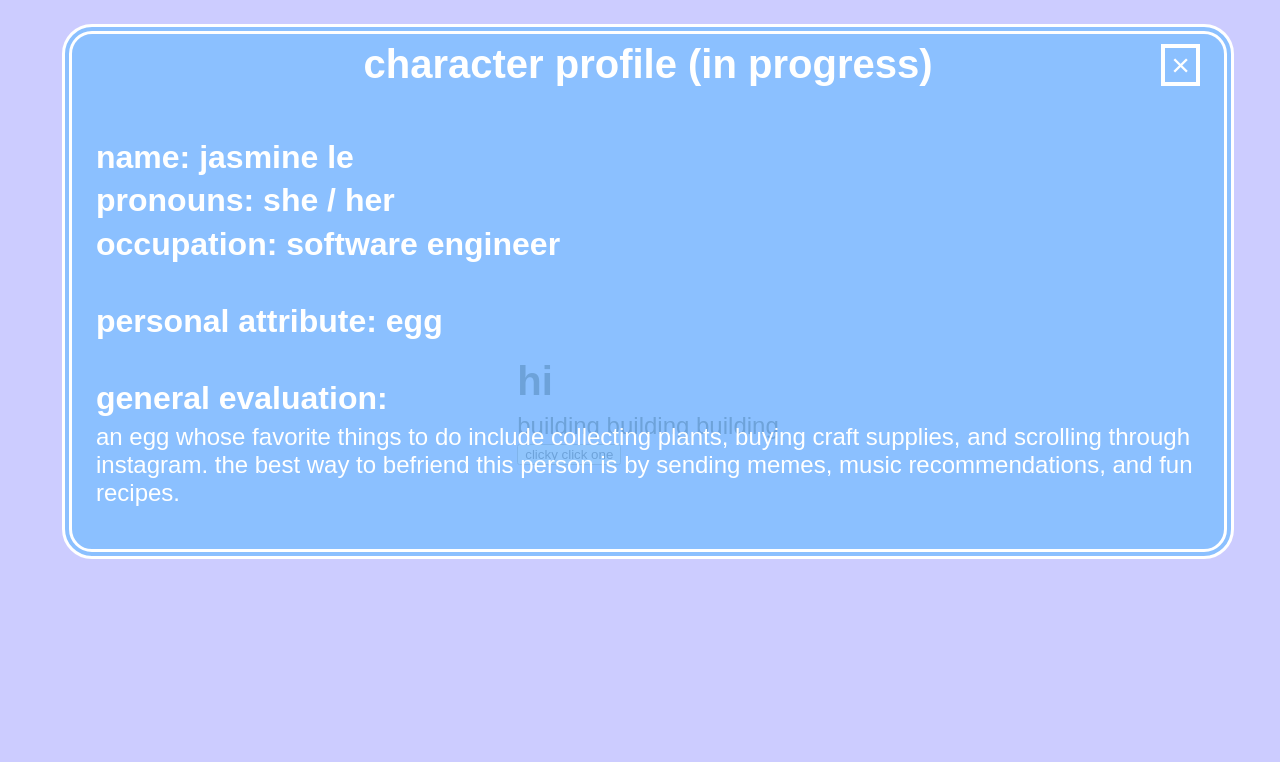
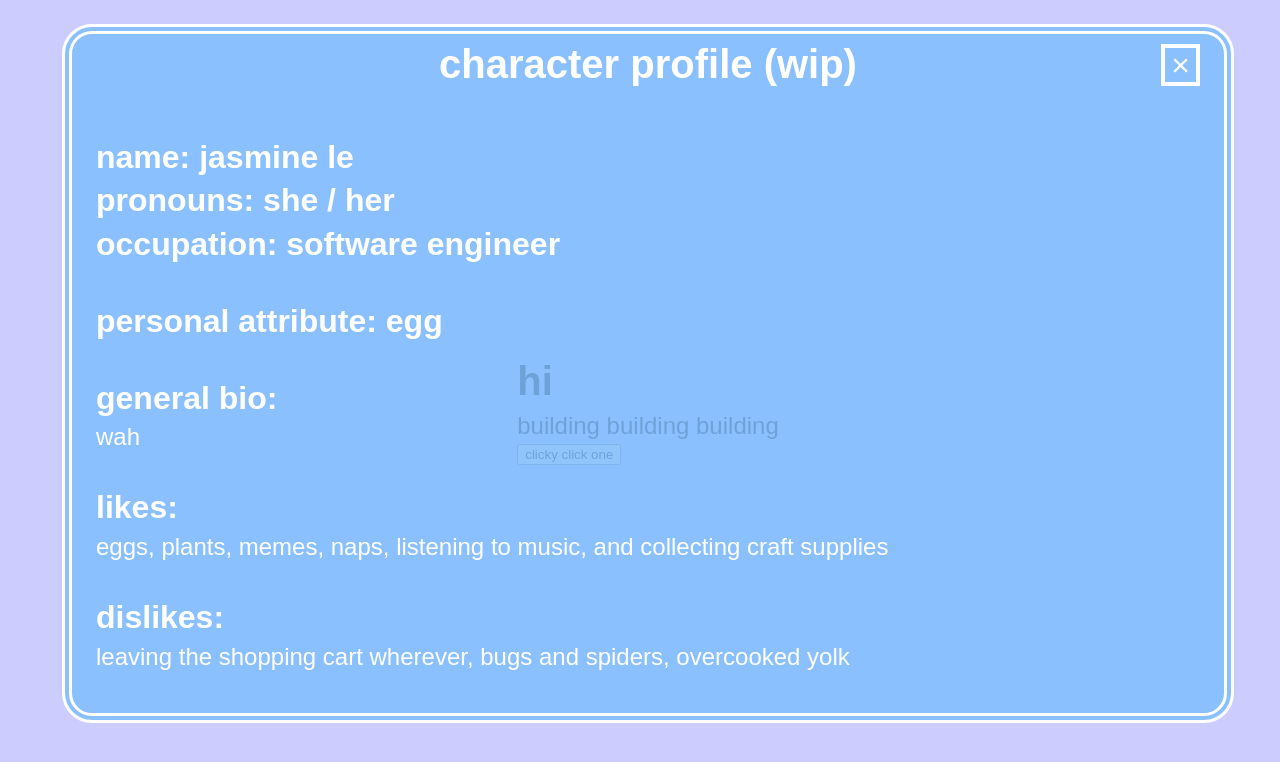
Before and after one commit to jasminevle/jasminevle.com, a Gatsby site: page / in a window 1280 px wide. Both pictures are taken after a click on the button "clicky click one". Built offline with nearby package versions, Linux system fonts and the light colour scheme; Gatsby itself is replaced by a stand-in of ours.

Commit message:
[update modal]: character profile

```diff
--- a/src/modals/profile.tsx
+++ b/src/modals/profile.tsx
@@ -11,7 +11,7 @@ export default function Profile(props: Props) {
     const { isShown, setIsShown } = props;
 
     return (
-        <Modal isShown={isShown} setIsShown={setIsShown} title="character profile (in progress)">
+        <Modal isShown={isShown} setIsShown={setIsShown} title="character profile (wip)">
             <Section>
                 <h2>name: jasmine le </h2>
                 <h2>pronouns: she / her </h2>
@@ -20,12 +20,14 @@ export default function Profile(props: Props) {
             <Section title="personal attribute: egg" />
             {/* <Section title="personal skills" />
             <Section title="overall stats" /> */}
-            <Section title="general evaluation:">
-                <p>
-                    an egg whose favorite things to do include collecting plants, buying craft supplies, and scrolling
-                    through instagram. the best way to befriend this person is by sending memes, music recommendations,
-                    and fun recipes.
-                </p>
+            <Section title="general bio:">
+                <p>wah</p>
+            </Section>
+            <Section title="likes:">
+                <p>eggs, plants, memes, naps, listening to music, and collecting craft supplies</p>
+            </Section>
+            <Section title="dislikes:">
+                <p>leaving the shopping cart wherever, bugs and spiders, overcooked yolk</p>
             </Section>
         </Modal>
     );
```
